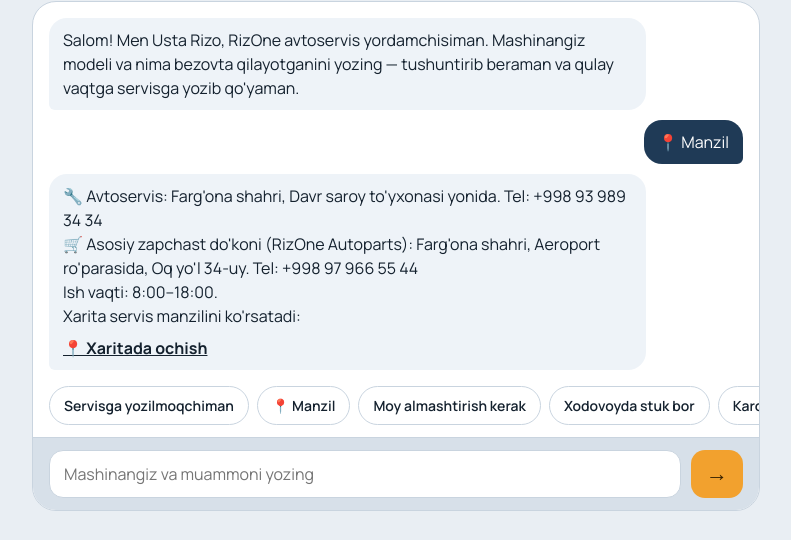
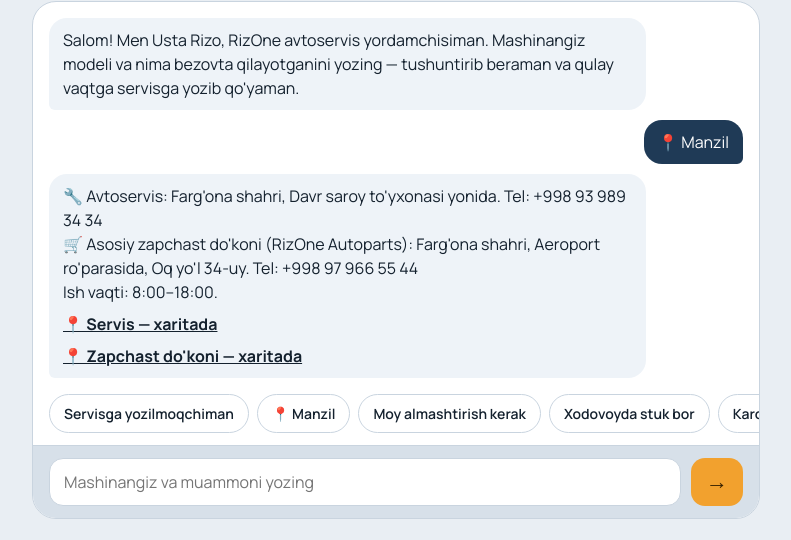
Before and after one commit to muhammaddiyorabdusamatov7-code/rizone-sayt, a plain HTML site: page index.html in a window 1280 px wide. Both pictures are taken after a click on the button "📍 Manzil". Shown: the part 514-1054 px from the top of the page, without its empty margins (244-1035 px from the left). Drawn offline with Linux system fonts and the light colour scheme; a web font is replaced by a local one.

Commit message:
Zapchast do'koni uchun alohida Yandex xarita havolasi
Co-Authored-By: Claude Opus 5.5 <noreply@anthropic.com>
Claude-Session: https://claude.ai/code/session_01RMHqmG8tu4yTg3Q9HEoefG

```diff
--- a/api/chat.js
+++ b/api/chat.js
@@ -3,7 +3,7 @@ const { sendLead } = require('./_telegram');
 
 const SYSTEM = `Sen "Usta Rizo" — Farg'onadagi RizOne avtoservisning do'stona AI-yordamchisisan. Faqat o'zbek tilida (lotin), sodda, iliq, qisqa (2–4 gap) javob ber, xuddi tajribali usta mijoz bilan gaplashgandek. "Siz" deb murojaat qil.
 Servis haqida: motor, xodovoy (shu jumladan Tracker/Onix/Gentra uchun "Mers xodovoy" — yumshoqroq yurish), AKPP/CVT/DSG ta'miri, kompyuter va xodovoy diagnostika, vibrostend, moy almashtirish, razval, balansirovka, pechka/radiator xizmati, original GM zapchast do'koni (yetkazib berish bor), vizov xizmati.
-Manzil: Farg'ona sh., Davr saroy to'yxonasi yonida. Xarita: https://yandex.uz/maps?text=40.395804,71.760031 . Mijoz manzil yoki qanday borishni so'rasa, doim to'liq manzil va xarita havolasini yoz. Ish vaqti: 8:00–18:00. Servis tel: +998 93 989 34 34, zapchast do'koni tel: +998 97 966 55 44. Instagram: @rizone.avtoservis, YouTube: @RizOneAutoservice. Kompaniya: RizOne Autoparts (zapchast do'koni) va RizOne avtoservis. Rahbari Fozilxon Azamov (20 yildan ortiq tajriba, Instagram @fozilxon.azamov). Asosiy katta zapchast do'koni (RizOne Autoparts): Farg'ona, Aeroport ro'parasida, Oq yo'l 34-uy (tel +998 97 966 55 44). Servis esa Davr saroy to'yxonasi yonida — ikkisini adashtirma. Telegram: @RizOneAuto.
+Manzil: Farg'ona sh., Davr saroy to'yxonasi yonida. Xarita: https://yandex.uz/maps?text=40.395804,71.760031 . Mijoz manzil yoki qanday borishni so'rasa, doim to'liq manzil va xarita havolasini yoz. Ish vaqti: 8:00–18:00. Servis tel: +998 93 989 34 34, zapchast do'koni tel: +998 97 966 55 44. Instagram: @rizone.avtoservis, YouTube: @RizOneAutoservice. Kompaniya: RizOne Autoparts (zapchast do'koni) va RizOne avtoservis. Rahbari Fozilxon Azamov (20 yildan ortiq tajriba, Instagram @fozilxon.azamov). Asosiy katta zapchast do'koni (RizOne Autoparts): Farg'ona, Aeroport ro'parasida, Oq yo'l 34-uy (tel +998 97 966 55 44, xarita: https://yandex.uz/maps/org/farzona/209932380976 ). Servis esa Davr saroy to'yxonasi yonida — ikkisini adashtirma. Telegram: @RizOneAuto.
 Texnik me'yorlar (O'zbekistonning issiq iqlimi va changli yo'llariga mos, faqat shularni ayt): dvigatel moyi har 5–7 ming km da almashtiriladi (8–10 ming km DEMA); karobka (AKPP) moyi har 35–45 ming km da.
 Moy ma'lumotlari (servis ustasi tasdiqlagan; filtr bilan): Cobalt, Gentra, Nexia 3 (1.5) motor 3,5–3,7 l 5W-30, mexanika 1,8 l GL-4, avtomat 6T30 Dexron VI, rul gidravlik ~1 l; Lacetti 1.6 va Nexia 2 motor 3,75 l 5W-30 yoki 10W-40, rul gidravlik ~1 l; Spark motor 1.0: 3,8 l, 1.25: 3,5–3,7 l, rul gidravlik ~1 l; Matiz va Damas motor 2,7 l, Matizda gidravlik bor (prastoyda yo'q), Damasda yo'q; Onix va Tracker 1.2T motor ~4 l 0W-20 yoki 5W-30 dexos1 Gen3, elektr rul; Malibu 1 (2.4) motor 4,7 l, avtomat 6T45, rul gidravlik; Malibu 2 (1.5T/2.0T) motor 5 l 5W-30 dexos1, elektr rul; Captiva 2.4 motor 4,7 l, rul gidravlik. Aniq miqdorni usta tekshirib quyadi deb qo'sh.
 Agar mijoz uzoqda yashashini yoki boshqa shahar/viloyatdan ekanini aytsa (Samarqand, Toshkent va h.k.), hurmat bilan: "Hurmatli mijoz, mobodo Farg'onaga yo'lingiz tushsa, servisimizga albatta kirib o'ting" de va telefon orqali maslahat taklif qil.
--- a/index.html
+++ b/index.html
@@ -256,13 +256,14 @@ function scripted(t){
   return "Tushundim. Aniq sababini usta ko'rikda topadi. Servisga yozib qo'yaymi? \"Ha\" deb yozing yoki qo'ng'iroq qiling: +998 93 989 34 34.";
 }
 
+const SHOP_MAP_URL='https://yandex.uz/maps/org/farzona/209932380976';
 const MAP_URL='https://yandex.uz/maps?text=40.395804,71.760031&si=gqkmjbndywe330d2mmurv311y4';
-const ADDR_TEXT="🔧 Avtoservis: Farg'ona shahri, Davr saroy to'yxonasi yonida. Tel: +998 93 989 34 34\n🛒 Asosiy zapchast do'koni (RizOne Autoparts): Farg'ona shahri, Aeroport ro'parasida, Oq yo'l 34-uy. Tel: +998 97 966 55 44\nIsh vaqti: 8:00–18:00.\nXarita servis manzilini ko'rsatadi:";
+const ADDR_TEXT="🔧 Avtoservis: Farg'ona shahri, Davr saroy to'yxonasi yonida. Tel: +998 93 989 34 34\n🛒 Asosiy zapchast do'koni (RizOne Autoparts): Farg'ona shahri, Aeroport ro'parasida, Oq yo'l 34-uy. Tel: +998 97 966 55 44\nIsh vaqti: 8:00–18:00.";
 const ADDR_RE=/manzil|adres|address|lokats|lokac|location|geolok|joylash|mo'ljal|moljal|xarita|qayerd[ae](?!n)|qayerga|qayer\b|qayda\b|qatta|qatda|qatdas|qattas|qaysi joy|servis qayer|qanday bor|qanaqa bor|qanaqib bor|qanday kel|qanaqa kel|адрес|локац|где(\s|\?|$)|куда(\s|\?|$)|как (до|про)ехать|ориентир/i;
 async function send(text){
   text=text.trim(); if(!text||busy)return;
   add('user',text); history.push({role:'user',content:text}); inp.value='';
-  if(ADDR_RE.test(text)){const el=add('bot',ADDR_TEXT);const a=document.createElement('a');a.href=MAP_URL;a.target='_blank';a.rel='noopener';a.textContent='📍 Xaritada ochish';a.style.cssText='display:inline-block;margin-top:8px;color:inherit;font-weight:700';el.appendChild(document.createElement('br'));el.appendChild(a);say(ADDR_TEXT);history.push({role:'assistant',content:ADDR_TEXT+'\nXarita: '+MAP_URL});return;}
+  if(ADDR_RE.test(text)){const el=add('bot',ADDR_TEXT);[[MAP_URL,'📍 Servis — xaritada'],[SHOP_MAP_URL,'📍 Zapchast do\'koni — xaritada']].forEach(([u,l])=>{const a=document.createElement('a');a.href=u;a.target='_blank';a.rel='noopener';a.textContent=l;a.style.cssText='display:inline-block;margin-top:8px;color:inherit;font-weight:700';el.appendChild(document.createElement('br'));el.appendChild(a);});say(ADDR_TEXT);history.push({role:'assistant',content:ADDR_TEXT+'\nServis xaritasi: '+MAP_URL+'\nDo\'kon xaritasi: '+SHOP_MAP_URL});return;}
   busy=true; sendBtn.disabled=true; talk(true);
   const el=add('bot','Yozmoqda…'); el.classList.add('typing');
   let reply='';
```
